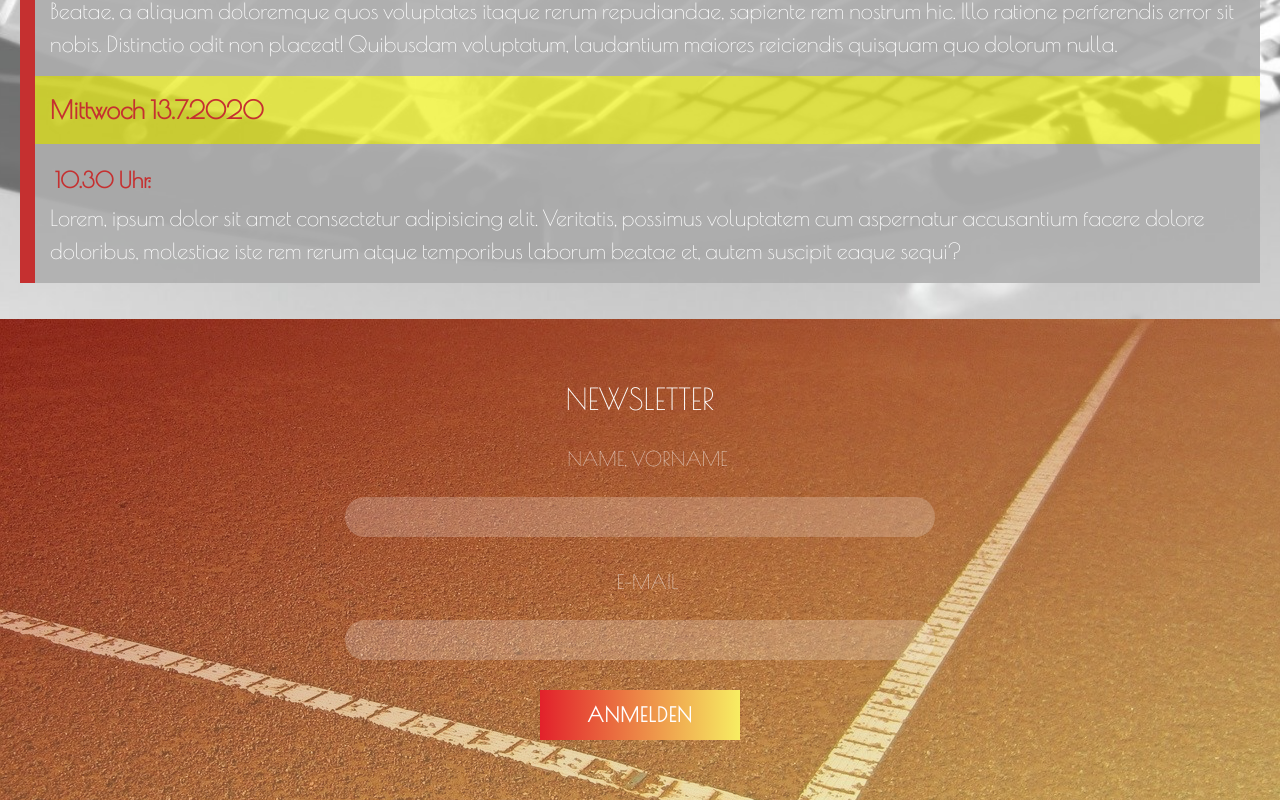
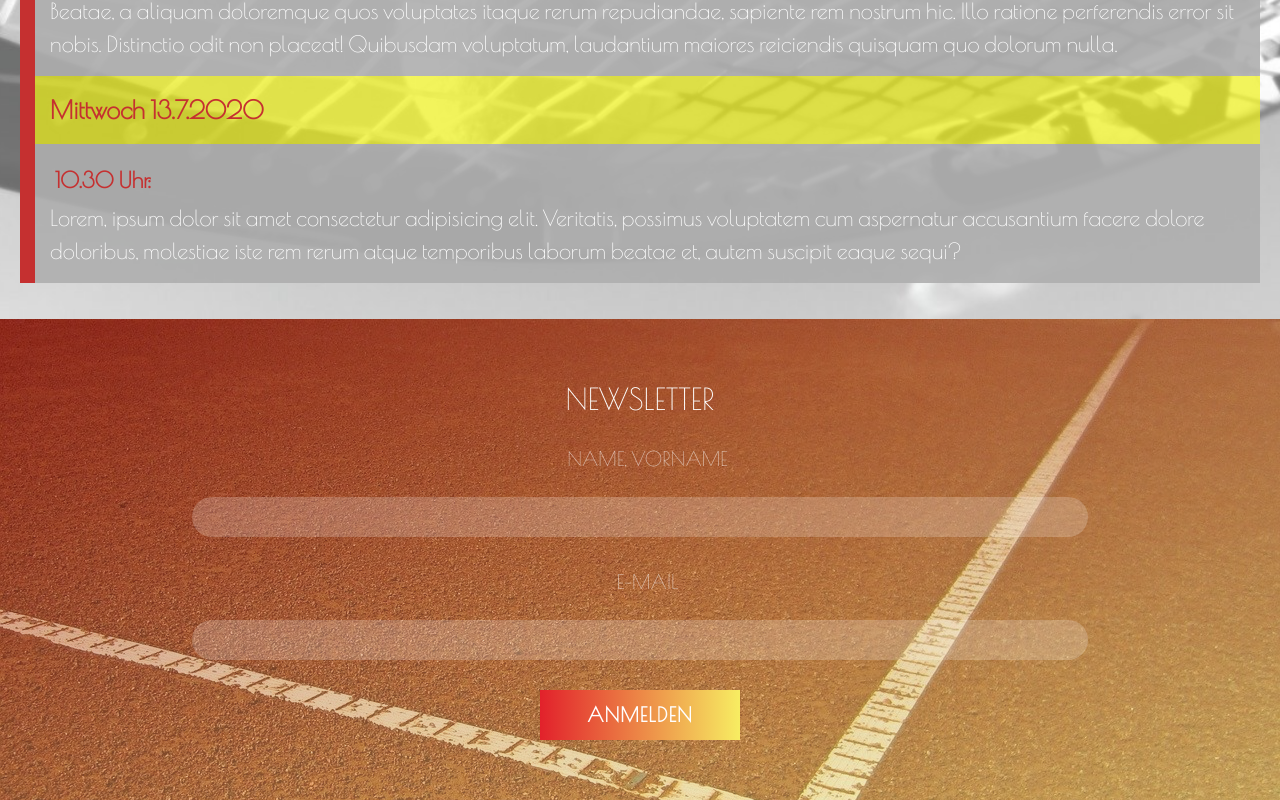
Before and after one commit to moinkatja/Tennis-Turnier, a plain HTML site: page index.html in a window 1280 px wide. Shown: the part 2611-3411 px from the top of the page. Drawn offline with nearby package versions, Linux system fonts and the light colour scheme.

Commit message:
Update Tennis.css

```diff
--- a/Tennis.css
+++ b/Tennis.css
@@ -480,7 +480,7 @@ dt {
 }
 .form-inner input {
     display: block;
-    width: 50%;
+    width: 70vw;
     padding: 0 15px;
     margin: 0 auto 30px;;
     border-width: 0;
```
